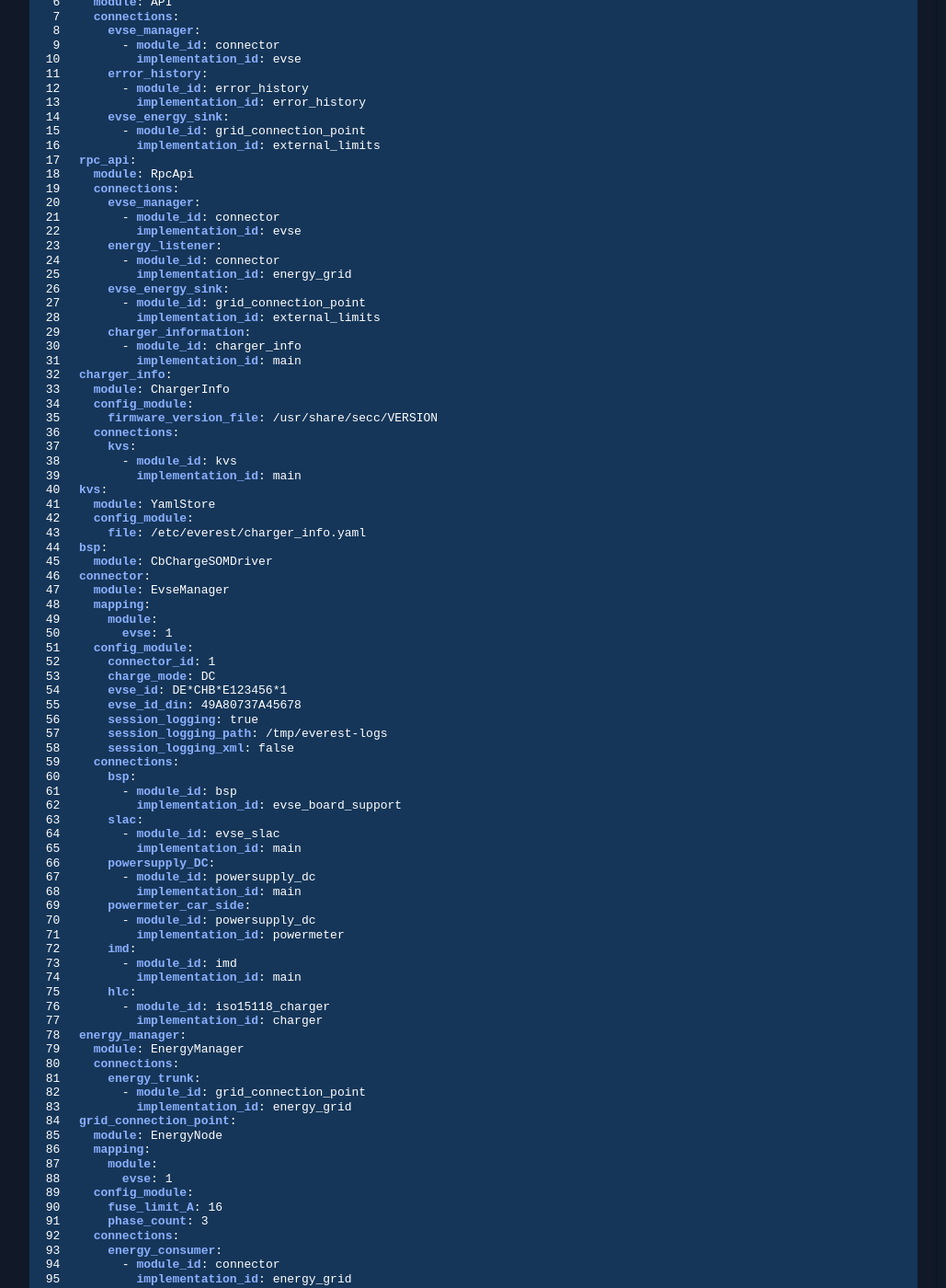
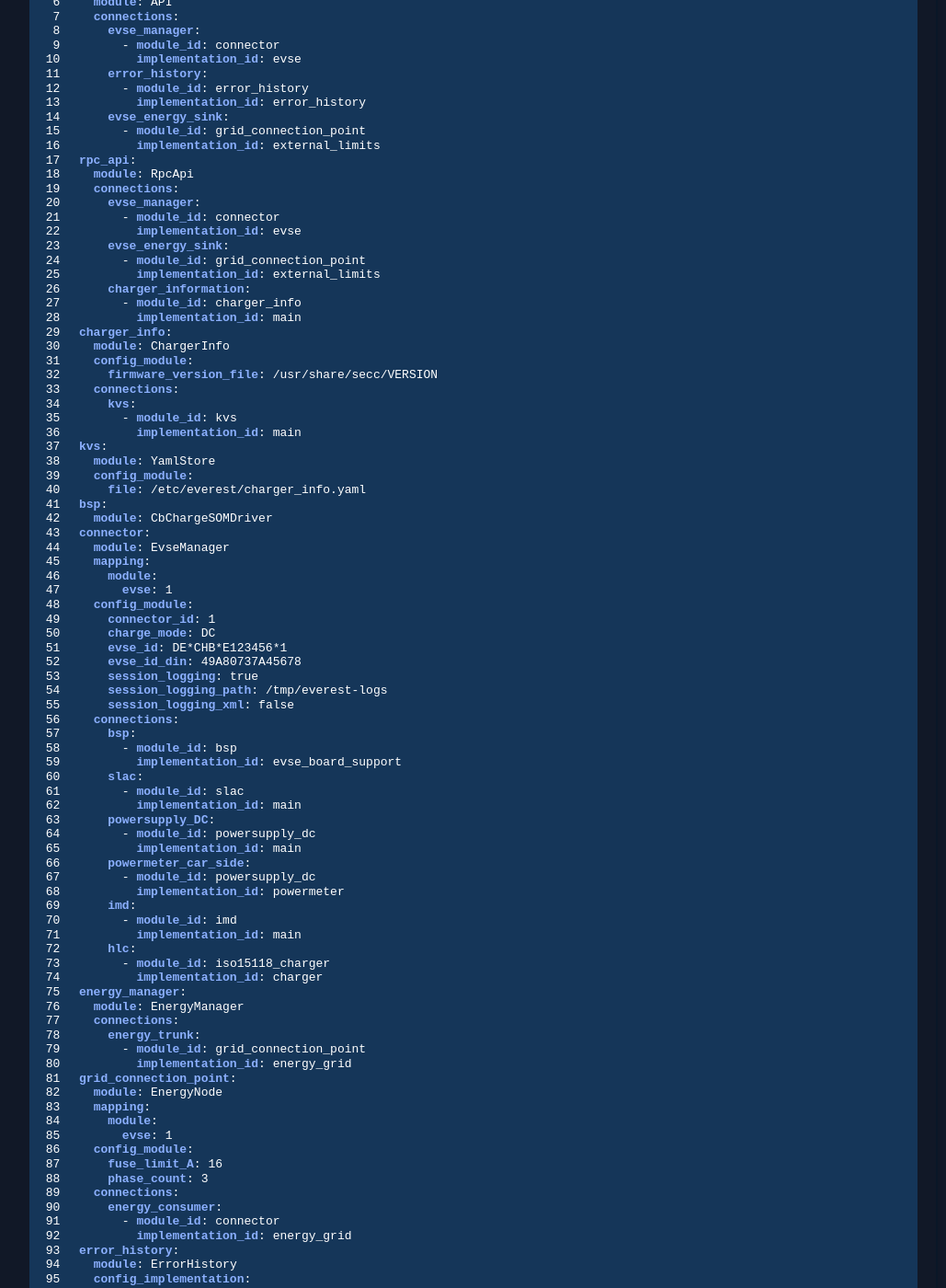
Before and after one commit to chargebyte/chargebyte-docs, a Sphinx documentation site: the page built from docs/source/getting_started.rst, in a window 1280 px wide and 1400 px high, scrolled down 3251 px. Shown: the whole window at 92% size, without its empty margins (218-1247 px from the left). Built offline with Sphinx 7.4.7, drawn with Linux system fonts in a browser that asks for light colours; some of the changed text lies outside the part shown.

Commit message:
docs: update bsp-only-dc.yaml configuration
Signed-off-by: Fabian Hartung <fabian.hartung@chargebyte.com>

```diff
--- a/docs/source/_static/files/bsp-only-dc.yaml
+++ b/docs/source/_static/files/bsp-only-dc.yaml
@@ -20,9 +20,6 @@ active_modules:
       evse_manager:
         - module_id: connector
           implementation_id: evse
-      energy_listener:
-        - module_id: connector
-          implementation_id: energy_grid
       evse_energy_sink:
         - module_id: grid_connection_point
           implementation_id: external_limits
@@ -61,7 +58,7 @@ active_modules:
         - module_id: bsp
           implementation_id: evse_board_support
       slac:
-        - module_id: evse_slac
+        - module_id: slac
           implementation_id: main
       powersupply_DC:
         - module_id: powersupply_dc
@@ -110,7 +107,7 @@ active_modules:
     module: EvseSecurity
     config_module:
       private_key_password: "123456"
-  evse_slac:
+  slac:
     module: EvseSlac
     config_implementation:
       main:
```
